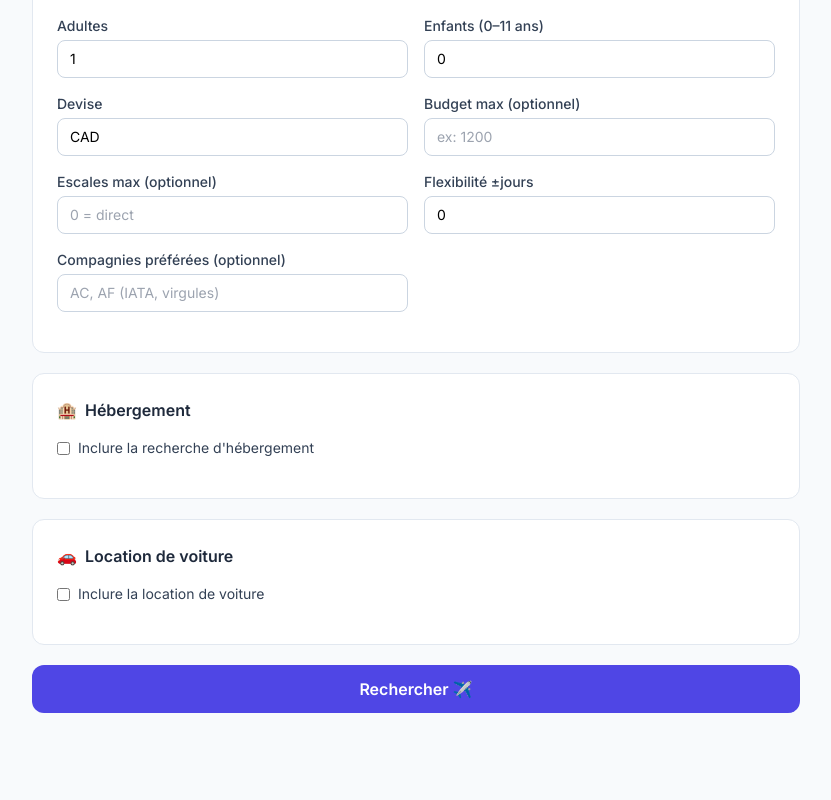
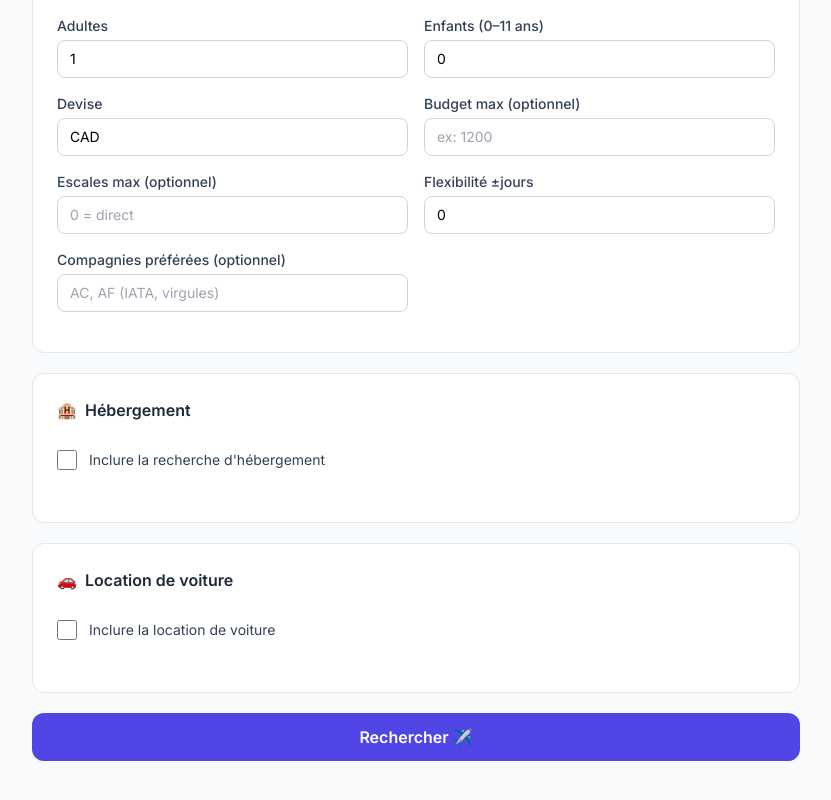
Before and after one commit to MathiasLageix/Vacation-Planer, a Next.js app in the folder frontend/: page / in a window 1280 px wide. Shown: the part 412-1212 px from the top of the page, without its empty margins (224-1055 px from the left). Before the commit the page ends 1165 px from the top, so only its background shows below. Built offline with nearby package versions, Linux system fonts and the light colour scheme.

Commit message:
style(design): FINDING-002 — checkbox touch targets 13px→20px with min-h-[44px] label tap zone

```diff
--- a/frontend/app/components/SearchForm.tsx
+++ b/frontend/app/components/SearchForm.tsx
@@ -244,12 +244,12 @@ export function SearchForm() {
 
       {/* Hébergement */}
       <Section title="Hébergement" icon="🏨">
-        <label className="flex items-center gap-2 cursor-pointer mb-4">
+        <label className="flex items-center gap-3 cursor-pointer mb-4 min-h-[44px]">
           <input
             type="checkbox"
             checked={form.include_hotel}
             onChange={(e) => set("include_hotel", e.target.checked)}
-            className="rounded"
+            className="rounded w-5 h-5 shrink-0 accent-indigo-600"
           />
           <span className="text-sm text-slate-700">Inclure la recherche d'hébergement</span>
         </label>
@@ -296,12 +296,12 @@ export function SearchForm() {
 
       {/* Autos */}
       <Section title="Location de voiture" icon="🚗">
-        <label className="flex items-center gap-2 cursor-pointer mb-4">
+        <label className="flex items-center gap-3 cursor-pointer mb-4 min-h-[44px]">
           <input
             type="checkbox"
             checked={form.include_car}
             onChange={(e) => set("include_car", e.target.checked)}
-            className="rounded"
+            className="rounded w-5 h-5 shrink-0 accent-indigo-600"
           />
           <span className="text-sm text-slate-700">Inclure la location de voiture</span>
         </label>
```
